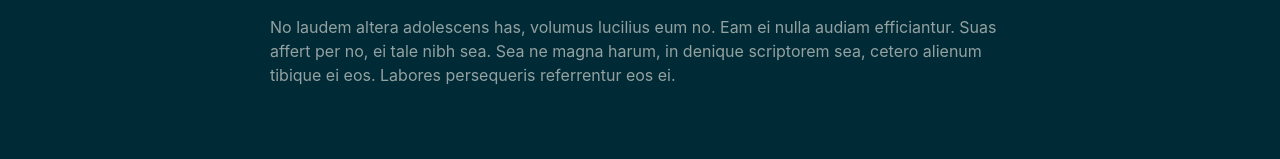
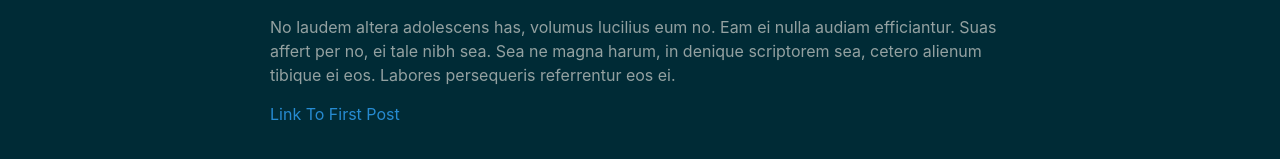
Before and after one commit to Sanjuvi/sanjeevi, a Jekyll site: the page built from _posts/2021-09-09-my-example-post.md, in a window 1280 px wide. Shown: the part 293-452 px from the top of the page. Built offline with Jekyll 4.4.1, drawn with Linux system fonts in a browser that asks for light colours.

Commit message:
Update 2021-09-09-my-example-post.md

```diff
--- a/_posts/2021-09-09-my-example-post.md
+++ b/_posts/2021-09-09-my-example-post.md
@@ -11,3 +11,5 @@ Might you have an include in your theme? Why not try it here!
 {% endcomment %}
 
 No laudem altera adolescens has, volumus lucilius eum no. Eam ei nulla audiam efficiantur. Suas affert per no, ei tale nibh sea. Sea ne magna harum, in denique scriptorem sea, cetero alienum tibique ei eos. Labores persequeris referrentur eos ei.
+
+[Link To First Post](/_post/2020-09-18-First-blog.md)
```
